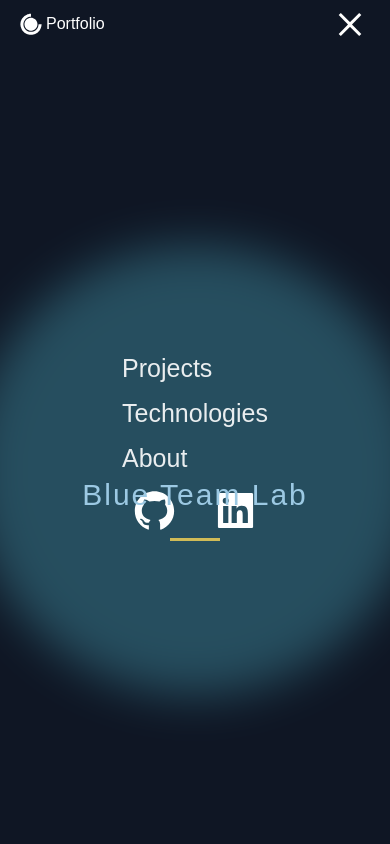
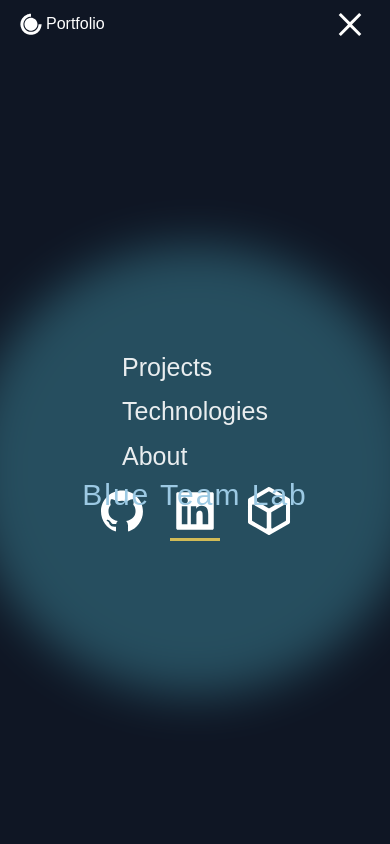
Before and after one commit to JosephHuntley/Portfolio_Updated, a React (Vite) app: page / in a window 390 px wide. Both pictures are taken after a click on the button 350 px from the left and 24 px from the top of the page. Shown: the top 844 px of the page. Built offline with nearby package versions, Linux system fonts and the light colour scheme.

Commit message:
Updated menu icons mobile

```diff
--- a/src/components/Menu/Menu.jsx
+++ b/src/components/Menu/Menu.jsx
@@ -1,6 +1,7 @@
 import React, { useState } from "react";
 import { DiCssdeck } from "react-icons/di";
 import { Divide as Hamburger } from "hamburger-react";
+import { SiHackthebox } from "react-icons/si";
 import {
   Header,
   MenuStyle,
@@ -55,14 +56,21 @@ const Menu = () => {
                 target="_blank"
                 aria-label="Check out my Github"
               >
-                <AiFillGithub size="4.5rem" />
+                <AiFillGithub size={48} />
               </SocialIcons>
               <SocialIcons
                 href="https://linkedin.com/in/joseph-huntley-187636196"
                 target="_blank"
                 aria-label="Check out my LinkedIn"
               >
-                <AiFillLinkedin size="4.5rem" />
+                <AiFillLinkedin size={48} />
+              </SocialIcons>
+              <SocialIcons
+                href="https://app.hackthebox.com/profile/2520835"
+                target="_blank"
+                aria-label="Check out my LinkedIn"
+              >
+                <SiHackthebox size={48} />
               </SocialIcons>
             </Icons>
           </Nav>
--- a/src/components/Menu/MenuStyles.js
+++ b/src/components/Menu/MenuStyles.js
@@ -45,7 +45,7 @@ export const Links = styled.ul`
 `;
 
 export const Icons = styled.div`
-  width: 126px;
+  width: 50vw;
   display: flex;
   justify-content: space-between;
 `;
```
